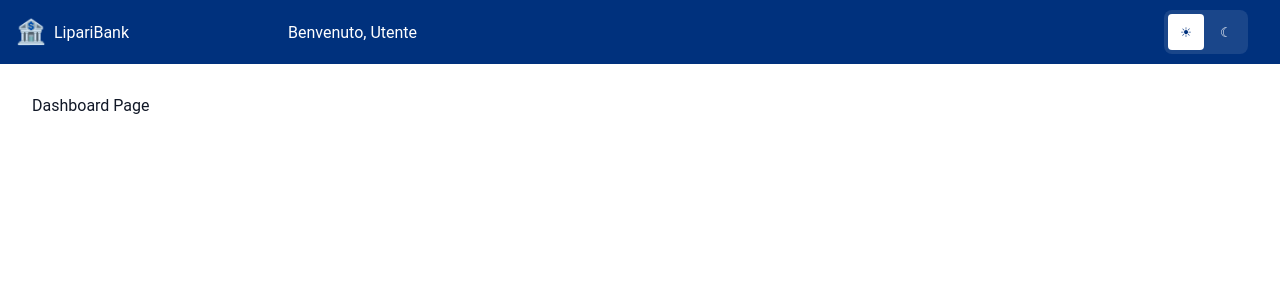
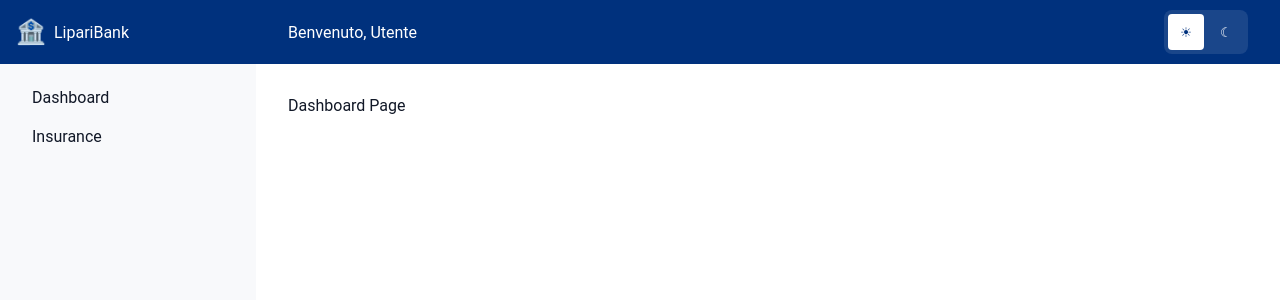
Before and after one commit to salvo-crivello-lipari/liparibank-dashboard, a React (Vite) app: page / in a window 1280 px wide. Shown: the top 300 px of the page. Built offline with nearby package versions, Linux system fonts and the light colour scheme.

Commit message:
feat: created sidebar

```diff
--- a/src/core/layout/AppShell/AppShell.tsx
+++ b/src/core/layout/AppShell/AppShell.tsx
@@ -2,13 +2,14 @@ import { Suspense, type ReactElement } from 'react'
 import { Outlet } from 'react-router-dom'
 import styles from './AppShell.module.css'
 import { Header } from '@/core/layout/Header/Header'
+import { Sidebar } from '@/core/layout/Sidebar/Sidebar'
 
 const AppShell = (): ReactElement => {
   return (
     <div className={styles.appShell}>
       <Header />
       <div className={styles.mainWrapper}>
-        {/* <Sidebar /> */}
+        <Sidebar />
         <main className={styles.content} role="main">
           <Suspense fallback={<div>Loading...</div>}>
             <Outlet />
--- /dev/null
+++ b/src/core/layout/Sidebar/Sidebar.module.css
@@ -0,0 +1,32 @@
+.sidebar {
+  width: 16rem;
+  min-height: 100%;
+  flex-shrink: 0;
+  background: var(--ds-color-surface-1);
+}
+
+.menu {
+  display: flex;
+  flex-direction: column;
+  gap: var(--ds-spacing-xs);
+  margin: 0;
+  padding: var(--ds-spacing-md);
+  list-style: none;
+}
+
+.link,
+.active {
+  display: block;
+  padding: var(--ds-spacing-sm) var(--ds-spacing-md);
+  border-radius: var(--ds-radius-md);
+  color: var(--ds-color-text-primary);
+  text-decoration: none;
+}
+
+.link:hover {
+  background: var(--ds-color-surface-2);
+}
+
+.active {
+  background: var(--ds-color-surface-2);
+}
--- /dev/null
+++ b/src/core/layout/Sidebar/Sidebar.tsx
@@ -0,0 +1,41 @@
+import { NavLink } from 'react-router-dom'
+import styles from './Sidebar.module.css'
+import type { ReactElement } from 'react'
+import ROUTES from '@/core/constants/Routes/routes.const'
+
+type TMenuItem = {
+  label: string
+  path: string
+}
+
+const menuItems: TMenuItem[] = [
+  {
+    label: 'Dashboard',
+    path: ROUTES.DASHBOARD,
+  },
+  {
+    label: 'Insurance',
+    path: ROUTES.INSURANCE,
+  },
+]
+
+export function Sidebar(): ReactElement {
+  return (
+    <aside className={styles.sidebar}>
+      <nav aria-label="navigation">
+        <ul className={styles.menu}>
+          {menuItems.map((item) => (
+            <li key={item.path}>
+              <NavLink
+                to={item.path}
+                className={({ isActive }) => (isActive ? styles.active : styles.link)}
+              >
+                {item.label}
+              </NavLink>
+            </li>
+          ))}
+        </ul>
+      </nav>
+    </aside>
+  )
+}
```
